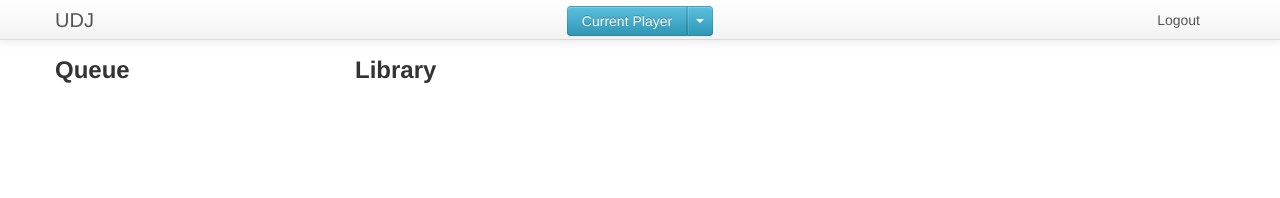
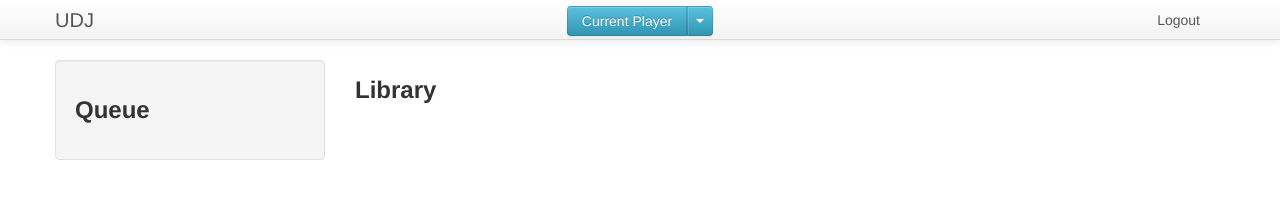
Before and after one commit to reedlabotz/udj-webclient, a plain HTML site: page www/index.html in a window 1280 px wide. Drawn offline with Linux system fonts and the light colour scheme.

Commit message:
small design change

```diff
--- a/www/css/style.css
+++ b/www/css/style.css
@@ -1,5 +1,5 @@
 #main-container{
-  margin-top: 40px;
+  margin-top: 60px;
 }
 
 .navbar #current-player{
--- a/www/index.html
+++ b/www/index.html
@@ -62,7 +62,9 @@
   <div class="container" id="main-container">
     <div class="row">
       <div class="span3">
-        <h3>Queue</h3>
+        <div class="well">
+          <h3>Queue</h3>
+        </div>
       </div>
       <div class="span9">
         <h3>Library</h3>
```
Also changed, not shown: 1 other file.
